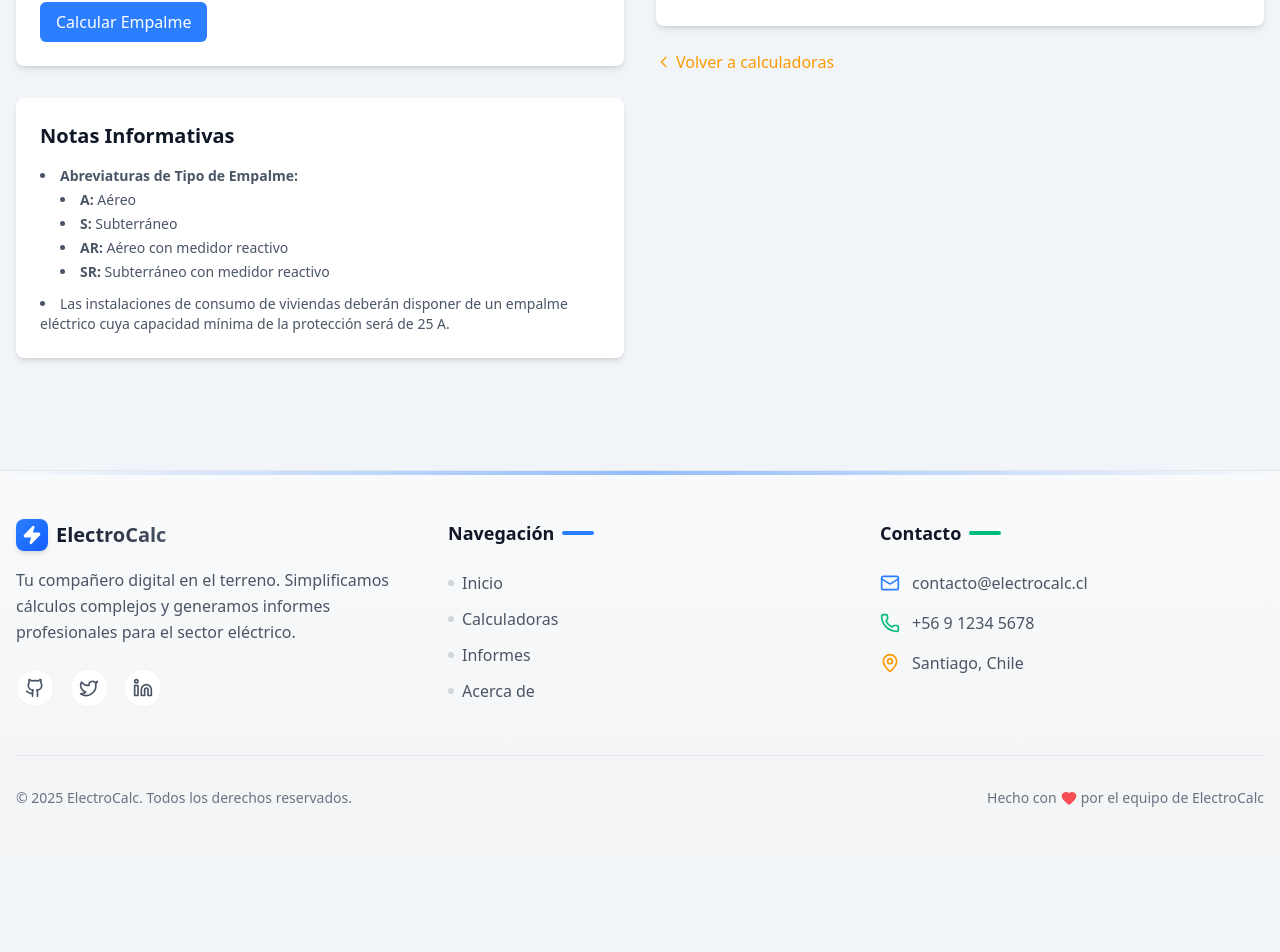
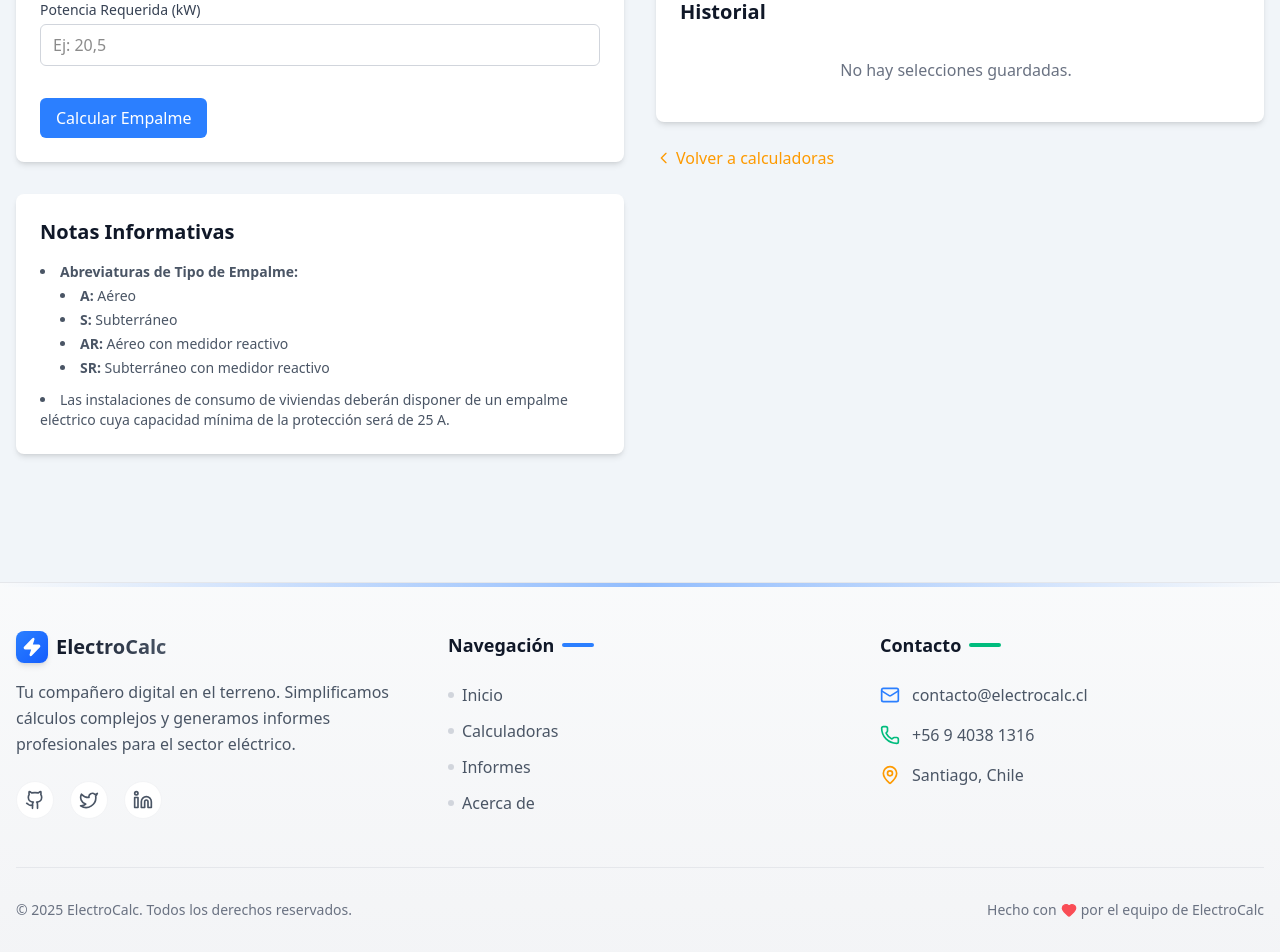
Before and after one commit to Chetti666/electro, a Next.js app: page /calculadoras/empalmes in a window 1280 px wide. Shown: the part 458-1410 px from the top of the page. Before the commit the page ends 1314 px from the top, so only its background shows below. Built offline with nearby package versions, Linux system fonts and the light colour scheme; what @midudev/tailwind-animations would draw is missing.

Commit message:
margen top

```diff
--- a/src/app/calculadoras/caida-tension/page.tsx
+++ b/src/app/calculadoras/caida-tension/page.tsx
@@ -98,7 +98,7 @@ export default function CalculoVpPage() {
     }
 
     // ... (resto de la lógica de la gráfica sin cambios) ...
-    const dataPoints: {x: number, y: number}[] = [];
+    const dataPoints: { x: number, y: number }[] = [];
     const numeroDePuntos = Math.min(L_max, 100);
     for (let i = 0; i <= numeroDePuntos; i++) {
       const l_actual = (L_max / numeroDePuntos) * i;
@@ -225,7 +225,7 @@ export default function CalculoVpPage() {
   };
 
   return (
-    <div className="container mx-auto px-4 py-8">
+    <div className="container mx-auto px-4 pt-24 pb-12 md:pt-32">
       <div className="mb-8">
         <h1 className="text-3xl font-bold text-gray-900 dark:text-white mb-2">Calculadora de Caída de Tensión (Vp)</h1>
         <p className="text-gray-600 dark:text-gray-400">
--- a/src/app/calculadoras/calculadora-corriente/page.tsx
+++ b/src/app/calculadoras/calculadora-corriente/page.tsx
@@ -100,7 +100,7 @@ export default function CalculadoraCorrientePage() {
   const labelPotencia = tipoSistema === 'monofasico' ? 'Potencia (P):' : 'Potencia Activa (P):';
 
   return (
-    <div className="container mx-auto px-4 py-8">
+    <div className="container mx-auto px-4 pt-24 pb-12 md:pt-32">
       <div className="mb-8">
         <h1 className="text-3xl font-bold text-gray-900 dark:text-white mb-2">Calculadora de Corriente y Potencia</h1>
         <p className="text-gray-600 dark:text-gray-400">Calcula la corriente (A) o la potencia (W) para sistemas monofásicos y trifásicos.</p>
--- a/src/app/calculadoras/empalmes/page.tsx
+++ b/src/app/calculadoras/empalmes/page.tsx
@@ -94,7 +94,7 @@ export default function EmpalmesPage() {
     };
 
     return (
-        <div className="container mx-auto px-4 py-8">
+        <div className="container mx-auto px-4 pt-24 pb-12 md:pt-32">
             <div className="mb-8">
                 <h1 className="text-3xl font-bold text-gray-900 dark:text-white mb-2">Calculadora de Empalme Eléctrico</h1>
                 <p className="text-gray-600 dark:text-gray-400">
--- a/src/app/calculadoras/rotuladora/page.tsx
+++ b/src/app/calculadoras/rotuladora/page.tsx
@@ -131,7 +131,7 @@ export default function ElectricalPanelLabelGenerator() {
   const widthInPx = formData.labelWidth * 3.7795; // Approx conversion from mm to px
 
   return (
-    <div className="container mx-auto px-4 py-8">
+    <div className="container mx-auto px-4 pt-24 pb-12 md:pt-32">
       <div className="mb-8">
         <h1 className="text-3xl font-bold text-gray-900 dark:text-white mb-2">Generador de Rótulos para Tableros</h1>
         <p className="text-gray-600 dark:text-gray-400">Crea rótulos para tableros eléctricos según la normativa RIC N°02.</p>
--- a/src/app/calculadoras/seccion-ric/page.tsx
+++ b/src/app/calculadoras/seccion-ric/page.tsx
@@ -83,7 +83,7 @@ export default function SeccionRicPage() {
 
   // --- RENDERIZADO ---
   return (
-    <div className="container mx-auto px-4 py-8">
+    <div className="container mx-auto px-4 pt-24 pb-12 md:pt-32">
       <div className="mb-8">
         <h1 className="text-3xl font-bold text-gray-900 dark:text-white mb-2">Corriente Admisible de Conductores (RIC)</h1>
         <p className="text-gray-600 dark:text-gray-400">
@@ -126,8 +126,8 @@ export default function SeccionRicPage() {
                       {selectedConductor.tabla_ref === 'movil'
                         ? <option value="E">{metodosInstalacion.find(m => m.id === 'E')?.label}</option>
                         : metodosInstalacion.map(m => (
-                            <option key={m.id} value={m.id}>{m.label}</option>
-                          ))}
+                          <option key={m.id} value={m.id}>{m.label}</option>
+                        ))}
                     </select>
                   </div>
 
--- a/src/app/calculadoras/seccion/page.tsx
+++ b/src/app/calculadoras/seccion/page.tsx
@@ -72,7 +72,7 @@ export default function CalculoSeccionPage() {
   };
 
   return (
-    <div className="container mx-auto px-4 py-8">
+    <div className="container mx-auto px-4 pt-24 pb-12 md:pt-32">
       <div className="mb-8">
         <h1 className="text-3xl font-bold text-gray-900 dark:text-white mb-2">Cálculo de Sección de Conductores</h1>
         <p className="text-gray-600 dark:text-gray-400">
--- a/src/components/Footer.tsx
+++ b/src/components/Footer.tsx
@@ -94,7 +94,7 @@ export default function Footer() {
               </li>
               <li className="flex items-start gap-3 text-gray-600 dark:text-gray-400">
                 <Phone className="w-5 h-5 text-emerald-500 mt-0.5 shrink-0" />
-                <span>+56 9 1234 5678</span>
+                <span>+56 9 4038 1316</span>
               </li>
               <li className="flex items-start gap-3 text-gray-600 dark:text-gray-400">
                 <MapPin className="w-5 h-5 text-amber-500 mt-0.5 shrink-0" />
```
Lines whose indentation alone changed are shown as unchanged.
